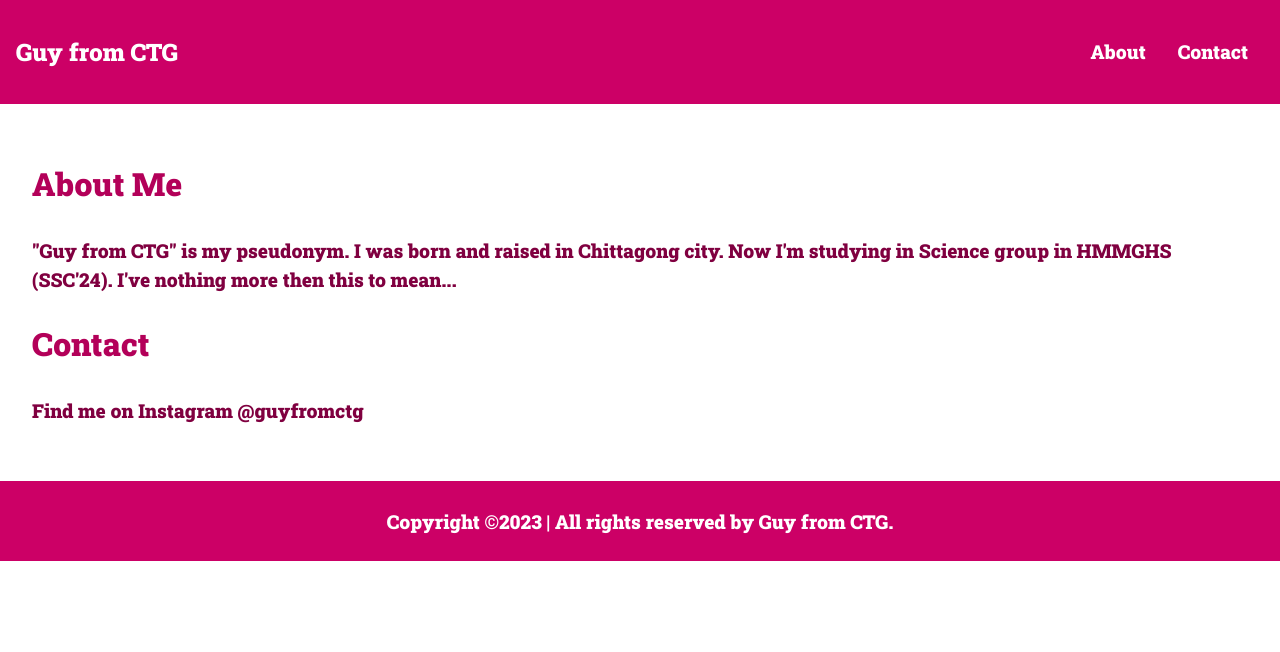
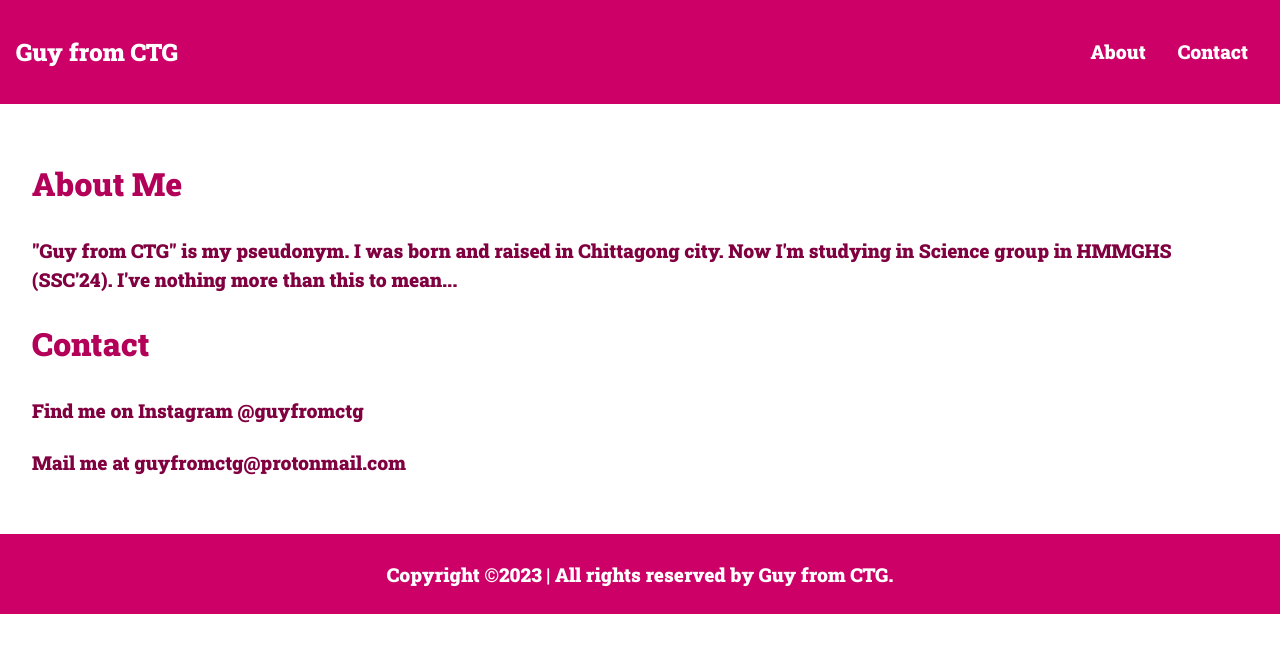
Before and after one commit to guyfromctg/guyfromctg.github.io, a plain HTML site: page index.html in a window 1280 px wide. Drawn offline with Linux system fonts and the light colour scheme.

Commit message:
Update index.html

```diff
--- a/index.html
+++ b/index.html
@@ -108,9 +108,10 @@ footer p {
 
   <section id="about">
     <h2>About Me</h2>
-    <p>"Guy from CTG" is my pseudonym. I was born and raised in  Chittagong city. Now I'm studying in Science group in HMMGHS (SSC'24). I've nothing more then this  to mean...</p>
+    <p>"Guy from CTG" is my pseudonym. I was born and raised in  Chittagong city. Now I'm studying in Science group in HMMGHS (SSC'24). I've nothing more than this  to mean...</p>
         <h2>Contact</h2>
         <p>Find me on Instagram @guyfromctg</p>
+        <p>Mail me at guyfromctg@protonmail.com</p>
   </section>
 
   <footer>
```
